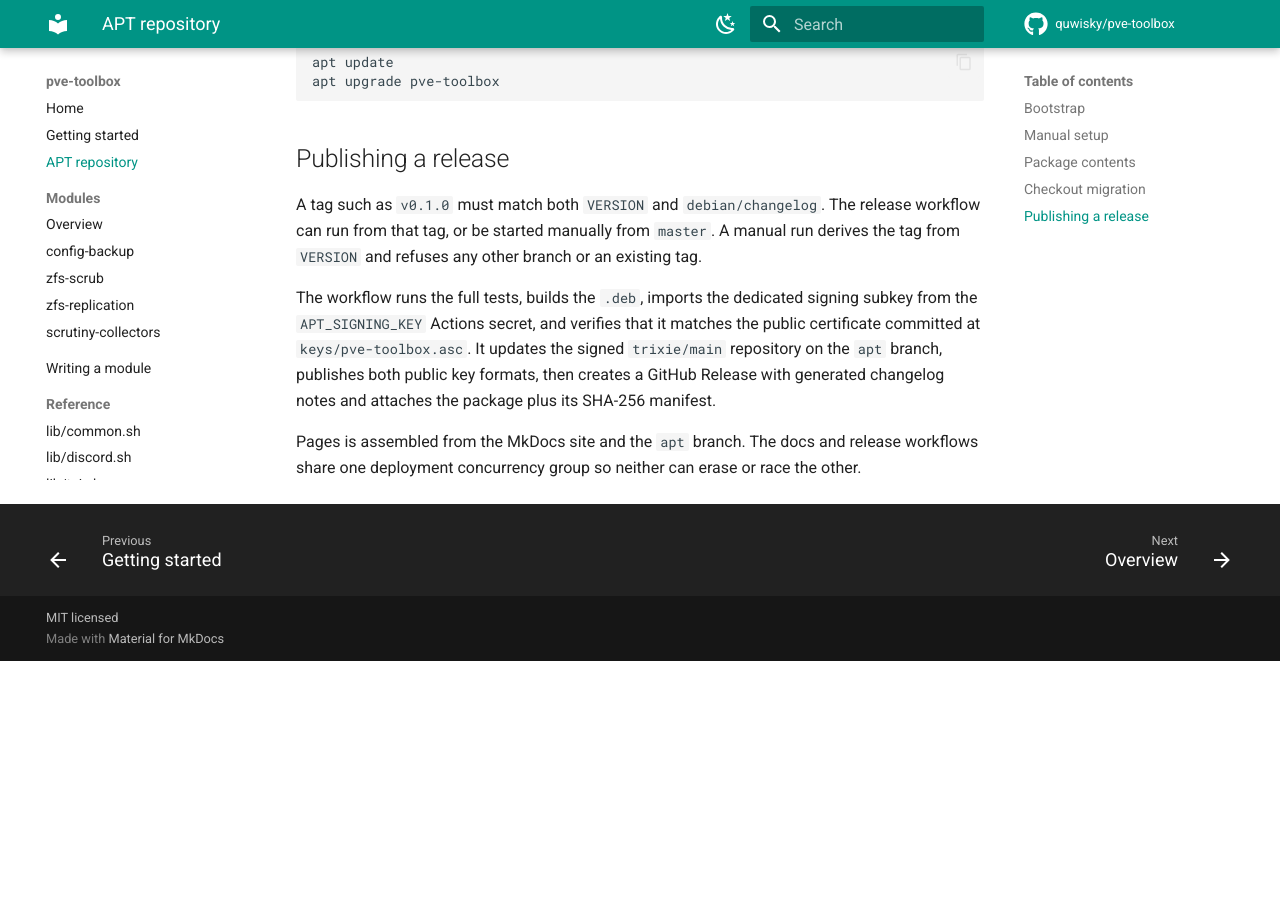
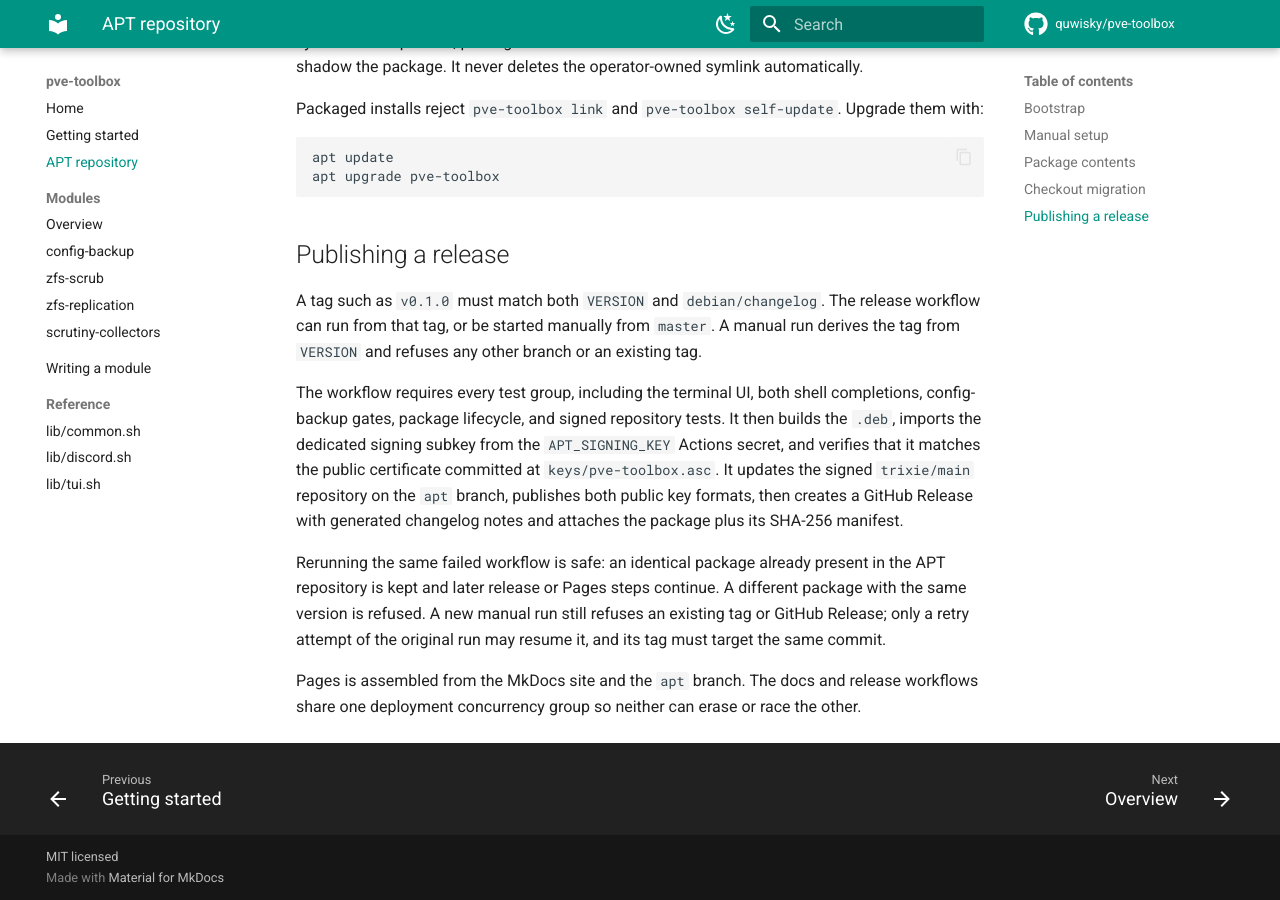
Before and after one commit to quwisky/pve-toolbox, an MkDocs documentation site: the page built from docs/apt-repository.md, in a window 1280 px wide and 900 px high, scrolled down 2500 px. Built offline with MkDocs 1.6.1 and Material for MkDocs 9.7.7, drawn with Linux system fonts in a browser that asks for light colours; comment, search, counter and statistics services are not loaded; before the commit the page ends 3161 px from its top, so only the background shows below that; some of the changed text lies outside the part shown.

Commit message:
fix(release): make package publication recoverable
Pin the APT trust root, reject conflicting package retries, and allow\nthe same failed workflow run to resume without weakening fresh manual\nrelease guards.\n\nRequire the complete Debian validation matrix before publication.

````diff
--- a/docs/apt-repository.md
+++ b/docs/apt-repository.md
@@ -5,8 +5,9 @@ should keep using the [git checkout](getting-started.md#git-checkout).
 
 ## Bootstrap
 
-The installer verifies the host suite before making changes, downloads the
-repository key, writes a deb822 source, and installs the package:
+The installer verifies the host suite before making changes, checks the
+downloaded repository key against the fingerprint pinned in the script, writes
+a deb822 source, and installs the package:
 
 ```bash
 curl -fsSL https://raw.githubusercontent.com/quwisky/pve-toolbox/master/scripts/install-apt.sh | bash
@@ -20,11 +21,16 @@ operator-managed keyring directory:
 
 ```bash
 apt-get update
-apt-get install -y ca-certificates curl
+apt-get install -y ca-certificates curl gnupg
 install -d -m 0755 /etc/apt/keyrings
 curl -fsSL https://quwisky.github.io/pve-toolbox/apt/pve-toolbox.gpg \
   -o /etc/apt/keyrings/pve-toolbox.gpg
 chmod 0644 /etc/apt/keyrings/pve-toolbox.gpg
+
+expected=C3548BC52A3D537557DB2A7F84A43B72AE0434F2
+actual=$(gpg --batch --with-colons --show-keys \
+  /etc/apt/keyrings/pve-toolbox.gpg | awk -F: '$1 == "fpr" { print $10; exit }')
+test "$actual" = "$expected"
 ```
 
 Create `/etc/apt/sources.list.d/pve-toolbox.sources` with this deb822 source:
@@ -119,13 +125,21 @@ release workflow can run from that tag, or be started manually from `master`.
 A manual run derives the tag from `VERSION` and refuses any other branch or an
 existing tag.
 
-The workflow runs the full tests, builds the `.deb`, imports the dedicated
+The workflow requires every test group, including the terminal UI, both shell
+completions, config-backup gates, package lifecycle, and signed repository
+tests. It then builds the `.deb`, imports the dedicated
 signing subkey from the `APT_SIGNING_KEY` Actions secret, and verifies that it
 matches the public certificate committed at `keys/pve-toolbox.asc`. It updates
 the signed `trixie/main` repository on the `apt` branch, publishes both public
 key formats, then creates a GitHub Release with generated changelog notes and
 attaches the package plus its SHA-256 manifest.
 
+Rerunning the same failed workflow is safe: an identical package already
+present in the APT repository is kept and later release or Pages steps
+continue. A different package with the same version is refused. A new manual
+run still refuses an existing tag or GitHub Release; only a retry attempt of
+the original run may resume it, and its tag must target the same commit.
+
 Pages is assembled from the MkDocs site and the `apt` branch. The docs and
 release workflows share one deployment concurrency group so neither can erase
 or race the other.
````
Also changed, not shown: README.md (+3 -2 lines), 6 other files.
